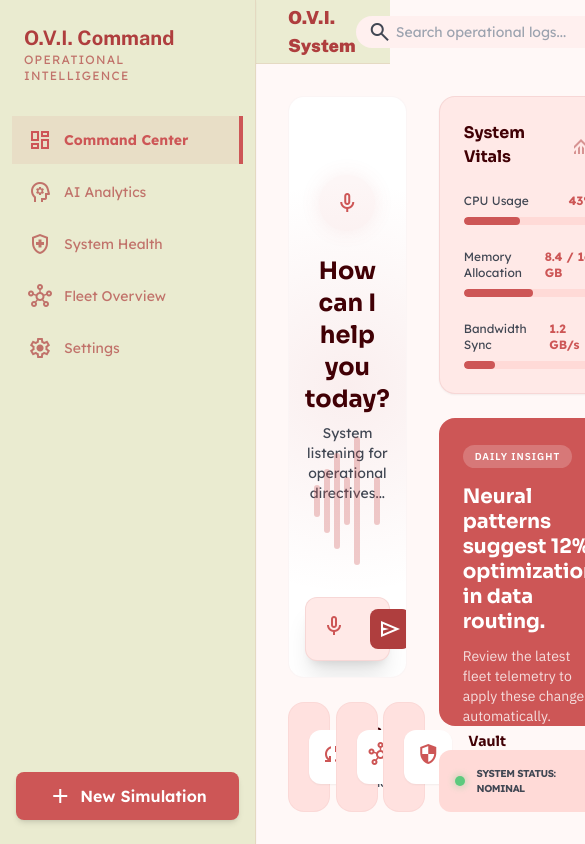
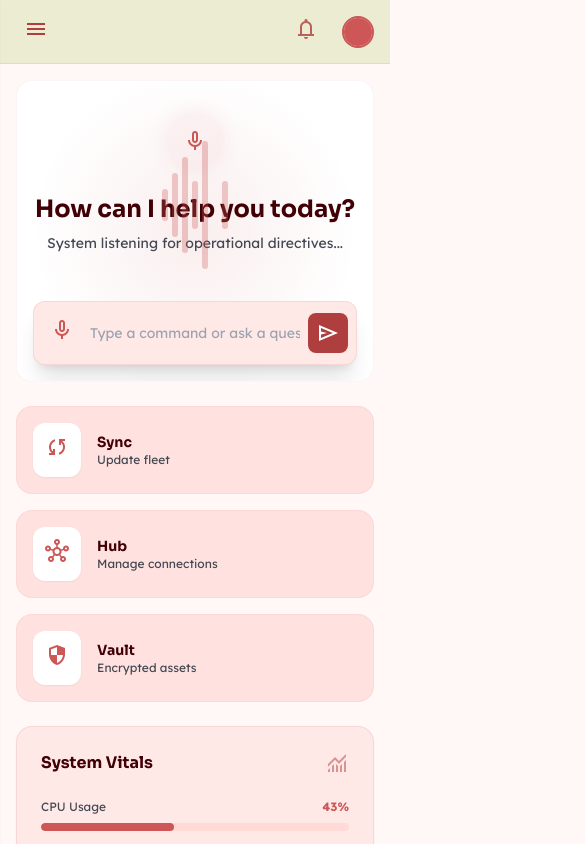
Before and after one commit to pushkar156/O.V.I., a Next.js app in the folder dashboard/: page / in a window 390 px wide. Shown: the top 844 px of the page, 585 px wide, since content can reach past the window. Built offline with nearby package versions, Linux system fonts and the light colour scheme.

Commit message:
3.7.5 : voice hookup and resposiveness

```diff
--- a/dashboard/src/app/page.tsx
+++ b/dashboard/src/app/page.tsx
@@ -1,17 +1,36 @@
 "use client";
 
-import React, { useState, useEffect } from "react";
+import React, { useState } from "react";
 import Image from "next/image";
 import { SystemHUD } from "@/components/SystemHUD";
 import { OVIChat } from "@/components/OVIChat";
 
 export default function DashboardPage() {
+  const [isSidebarOpen, setIsSidebarOpen] = useState(false);
+
   return (
     <>
-      <aside className="h-screen w-64 border-r fixed left-0 top-0 border-[#AF3E3E]/10 bg-[#EAEBD0] flex flex-col py-6 shadow-sm z-50">
-        <div className="px-6 mb-8">
-          <h1 className="text-xl font-bold font-['Public_Sans'] text-[#AF3E3E]">O.V.I. Command</h1>
-          <p className="font-['Lexend'] text-xs text-[#AF3E3E]/70 uppercase tracking-widest">Operational Intelligence</p>
+      {/* Mobile Sidebar Overlay */}
+      {isSidebarOpen && (
+        <div
+          className="fixed inset-0 bg-black/20 backdrop-blur-sm z-40 lg:hidden"
+          onClick={() => setIsSidebarOpen(false)}
+        />
+      )}
+
+      {/* Left Sidebar (Navigation) */}
+      <aside className={`h-screen w-64 border-r fixed left-0 top-0 border-[#AF3E3E]/10 bg-[#EAEBD0] flex flex-col py-6 shadow-sm z-50 transition-transform duration-300 lg:translate-x-0 ${isSidebarOpen ? 'translate-x-0' : '-translate-x-full'}`}>
+        <div className="px-6 mb-8 flex justify-between items-center">
+          <div>
+            <h1 className="text-xl font-bold font-['Public_Sans'] text-[#AF3E3E]">O.V.I. Command</h1>
+            <p className="font-['Lexend'] text-xs text-[#AF3E3E]/70 uppercase tracking-widest">Operational Intelligence</p>
+          </div>
+          <button
+            className="lg:hidden text-[#AF3E3E] p-1"
+            onClick={() => setIsSidebarOpen(false)}
+          >
+            <span className="material-symbols-outlined">close</span>
+          </button>
         </div>
         <nav className="flex-1 flex flex-col gap-1 px-3">
           <a className="flex items-center gap-3 px-4 py-3 text-[#CD5656] font-bold border-r-4 border-[#CD5656] bg-[#DA6C6C]/10 transition-colors" href="#">
@@ -43,41 +62,50 @@ export default function DashboardPage() {
         </div>
       </aside>
 
-      <header className="h-16 w-full sticky top-0 z-40 border-b border-[#AF3E3E]/10 bg-[#EAEBD0]/95 backdrop-blur-md flex justify-between items-center px-6 pl-72">
-        <div className="flex items-center gap-4">
-          <h2 className="text-lg font-black font-['Public_Sans'] text-[#AF3E3E]">O.V.I. System</h2>
+      {/* Top Header */}
+      <header className="h-16 w-full sticky top-0 z-30 border-b border-[#AF3E3E]/10 bg-[#EAEBD0]/95 backdrop-blur-md flex justify-between items-center px-4 lg:px-6 lg:pl-72">
+        <div className="flex items-center gap-3">
+          <button
+            className="lg:hidden p-2 text-[#AF3E3E]"
+            onClick={() => setIsSidebarOpen(true)}
+          >
+            <span className="material-symbols-outlined">menu</span>
+          </button>
+          <h2 className="text-lg font-black font-['Public_Sans'] text-[#AF3E3E] hidden sm:block">O.V.I. System</h2>
         </div>
-        <div className="flex items-center gap-6">
-          <div className="relative group">
-            <input className="bg-surface-container-low border-none rounded-full py-1.5 pl-10 pr-4 text-sm w-64 focus:ring-2 focus:ring-[#DA6C6C] outline-none transition-all font-['Lexend']" placeholder="Search operational logs..." type="text"/>
+        <div className="flex items-center gap-3 lg:gap-6">
+          <div className="relative group hidden md:block">
+            <input className="bg-surface-container-low border-none rounded-full py-1.5 pl-10 pr-4 text-sm w-48 lg:w-64 focus:ring-2 focus:ring-[#DA6C6C] outline-none transition-all font-['Lexend']" placeholder="Search logs..." type="text"/>
             <span className="material-symbols-outlined absolute left-3 top-1/2 -translate-y-1/2 text-on-surface-variant text-lg">search</span>
           </div>
-          <div className="flex items-center gap-3">
+          <div className="flex items-center gap-2 lg:gap-3">
             <button className="p-2 text-[#AF3E3E]/80 hover:text-[#CD5656] transition-colors"><span className="material-symbols-outlined">notifications</span></button>
-            <button className="p-2 text-[#AF3E3E]/80 hover:text-[#CD5656] transition-colors"><span className="material-symbols-outlined">help</span></button>
-            <div className="h-8 w-8 rounded-full border-2 border-[#CD5656] overflow-hidden">
-                {/* Fallback image if Google link dies */}
+            <button className="p-2 text-[#AF3E3E]/80 hover:text-[#CD5656] transition-colors hidden sm:block"><span className="material-symbols-outlined">help</span></button>
+            <div className="h-8 w-8 rounded-full border-2 border-[#CD5656] overflow-hidden ml-2">
                 <div className="w-full h-full bg-[#CD5656]" />
             </div>
           </div>
         </div>
       </header>
 
-      <main className="ml-64 p-8 h-[calc(100vh-64px)] flex gap-8">
-        <div className="flex-1 flex flex-col gap-6">
+      {/* Main Content */}
+      <main className="lg:ml-64 p-4 lg:p-8 min-h-[calc(100vh-64px)] flex flex-col xl:flex-row gap-6 lg:gap-8 overflow-x-hidden">
+
+        {/* Center Panel (Chat & Tools) */}
+        <div className="flex-1 flex flex-col gap-6 min-h-[600px] xl:min-h-0">
           <OVIChat />
 
-          <div className="grid grid-cols-3 gap-6">
-            <div className="bg-surface-container-high p-5 rounded-2xl border border-[#AF3E3E]/5 flex items-center gap-4 group cursor-pointer hover:border-[#CD5656]/30 transition-all">
+          <div className="grid grid-cols-1 sm:grid-cols-3 gap-4 lg:gap-6 shrink-0">
+            <div className="bg-surface-container-high p-4 lg:p-5 rounded-2xl border border-[#AF3E3E]/5 flex items-center gap-4 group cursor-pointer hover:border-[#CD5656]/30 transition-all">
               <div className="p-3 bg-white rounded-xl text-[#CD5656] shadow-sm">
                 <span className="material-symbols-outlined">sync</span>
               </div>
               <div>
                 <h4 className="font-headline font-bold text-sm">Sync</h4>
-                <p className="font-label text-xs text-on-surface-variant">Update fleet nodes</p>
+                <p className="font-label text-xs text-on-surface-variant">Update fleet</p>
               </div>
             </div>
-            <div className="bg-surface-container-high p-5 rounded-2xl border border-[#AF3E3E]/5 flex items-center gap-4 group cursor-pointer hover:border-[#CD5656]/30 transition-all">
+            <div className="bg-surface-container-high p-4 lg:p-5 rounded-2xl border border-[#AF3E3E]/5 flex items-center gap-4 group cursor-pointer hover:border-[#CD5656]/30 transition-all">
               <div className="p-3 bg-white rounded-xl text-[#CD5656] shadow-sm">
                 <span className="material-symbols-outlined">hub</span>
               </div>
@@ -86,7 +114,7 @@ export default function DashboardPage() {
                 <p className="font-label text-xs text-on-surface-variant">Manage connections</p>
               </div>
             </div>
-            <div className="bg-surface-container-high p-5 rounded-2xl border border-[#AF3E3E]/5 flex items-center gap-4 group cursor-pointer hover:border-[#CD5656]/30 transition-all">
+            <div className="bg-surface-container-high p-4 lg:p-5 rounded-2xl border border-[#AF3E3E]/5 flex items-center gap-4 group cursor-pointer hover:border-[#CD5656]/30 transition-all">
               <div className="p-3 bg-white rounded-xl text-[#CD5656] shadow-sm">
                 <span className="material-symbols-outlined">security</span>
               </div>
@@ -98,10 +126,11 @@ export default function DashboardPage() {
           </div>
         </div>
 
-        <aside className="w-80 flex flex-col gap-6">
+        {/* Right Sidebar (System Vitals) */}
+        <aside className="w-full xl:w-80 flex flex-col gap-6 shrink-0">
           <SystemHUD />
 
-          <section className="flex-1 bg-[#CD5656] rounded-2xl p-6 text-white relative overflow-hidden group">
+          <section className="flex-1 bg-[#CD5656] rounded-2xl p-6 text-white relative overflow-hidden group min-h-[200px]">
             <div className="absolute -right-4 -bottom-4 opacity-10 group-hover:scale-110 transition-transform duration-500">
               <span className="material-symbols-outlined text-[120px]" style={{ fontVariationSettings: "'FILL' 1" }}>psychology</span>
             </div>
@@ -109,7 +138,7 @@ export default function DashboardPage() {
               <span className="inline-block px-3 py-1 rounded-full bg-white/20 text-[10px] font-bold uppercase tracking-widest mb-4">Daily Insight</span>
               <h4 className="font-headline text-xl font-bold mb-3 leading-tight">Neural patterns suggest 12% optimization in data routing.</h4>
               <p className="font-body text-sm text-white/80 mb-6">Review the latest fleet telemetry to apply these changes automatically.</p>
-              <button className="w-full bg-white text-[#CD5656] py-3 rounded-lg font-label font-bold text-xs hover:bg-[#EAEBD0] transition-colors">
+              <button className="w-full bg-white text-[#CD5656] py-3 rounded-lg font-label font-bold text-xs hover:bg-[#EAEBD0] transition-colors mt-auto">
                   OPTIMIZE NOW
               </button>
             </div>
```
